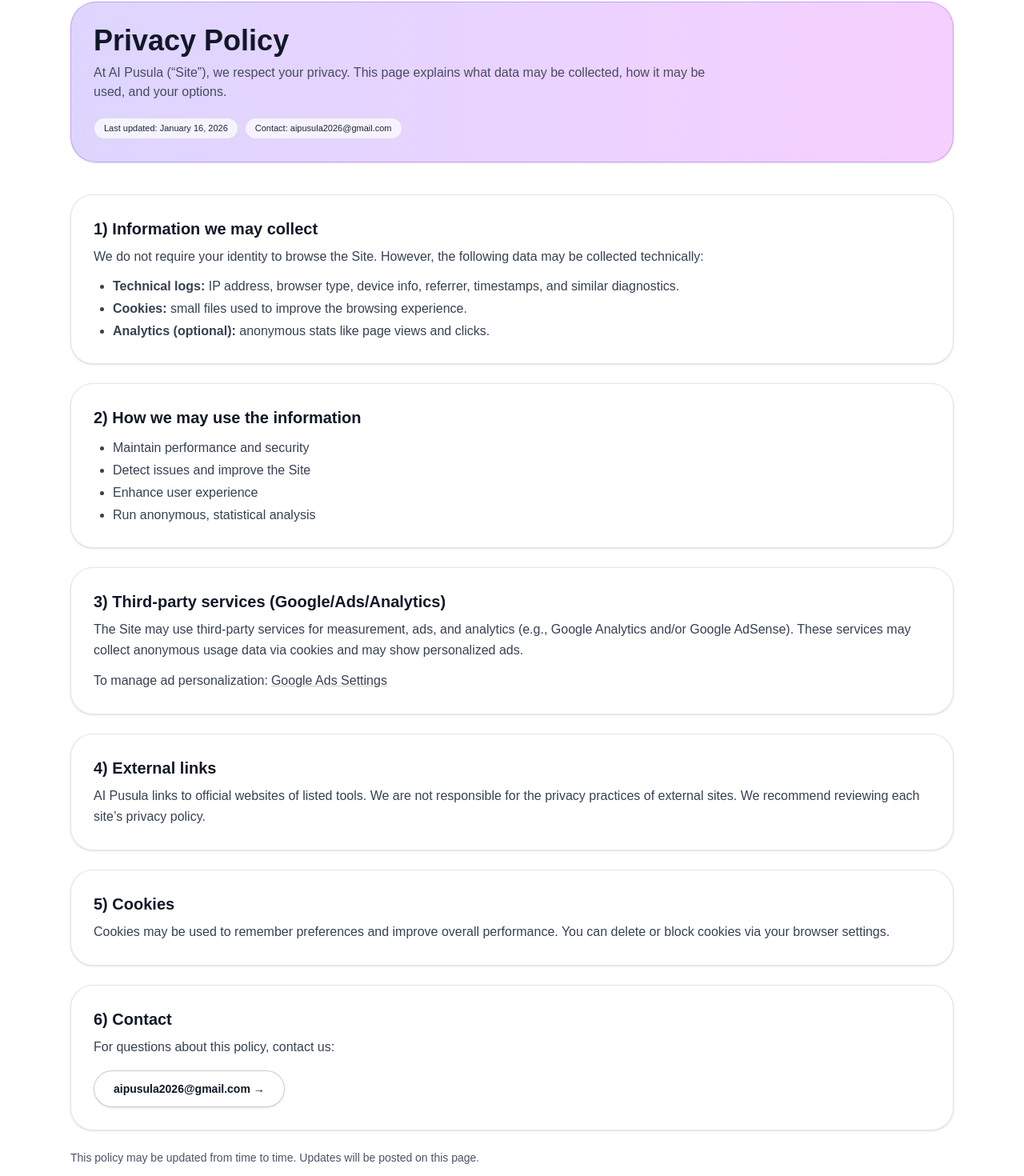
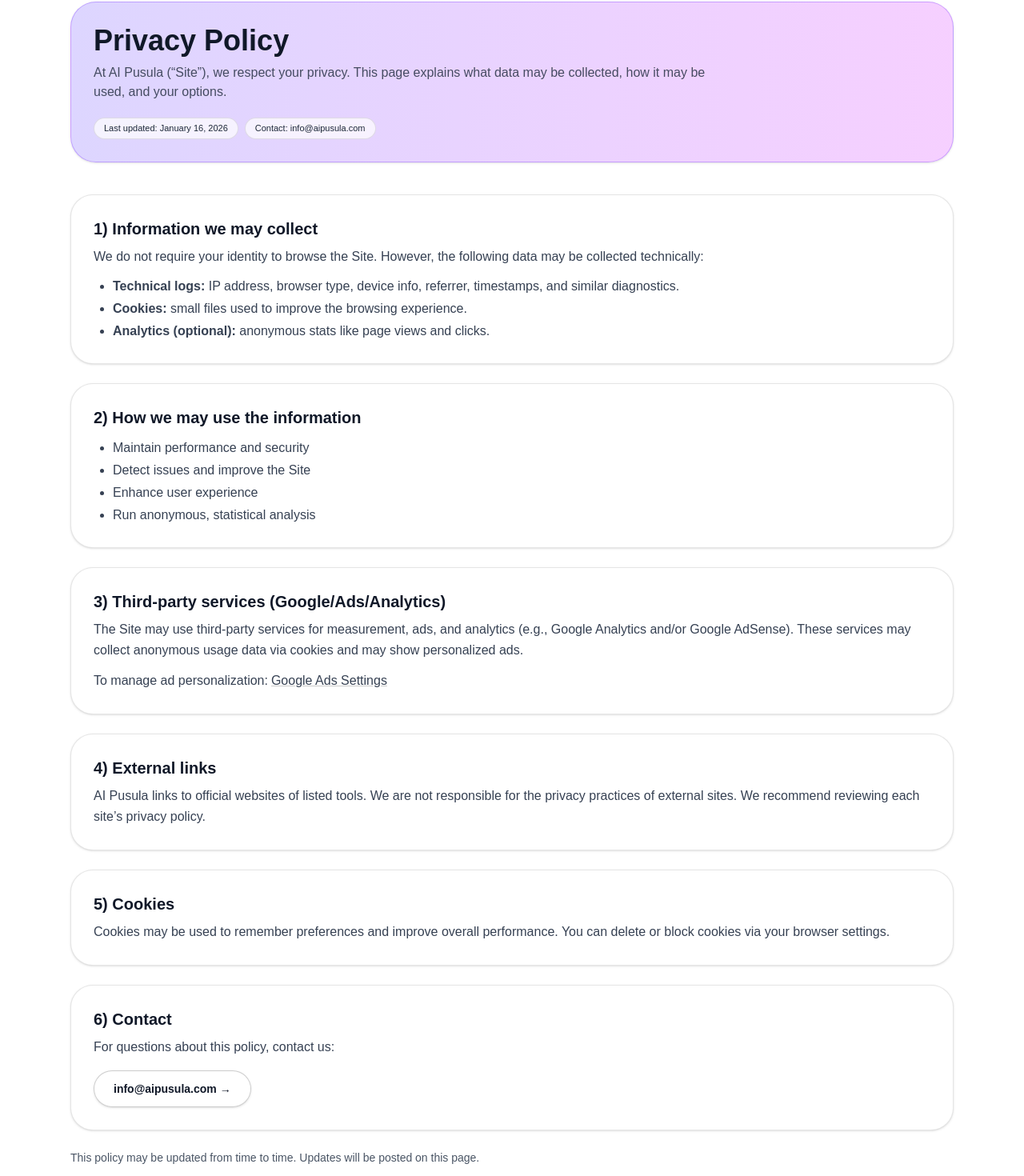
Before and after one commit to altayysf/aipusula, a Next.js app: page /en/privacy-policy in a window 1280 px wide. Shown: the part 139-1609 px from the top of the page at 80% size. Built offline with nearby package versions, Linux system fonts and the light colour scheme.

Commit message:
gizlilik ssayfaları mail ve favicon

```diff
--- a/app/en/privacy-policy/page.tsx
+++ b/app/en/privacy-policy/page.tsx
@@ -33,7 +33,7 @@ export default function PrivacyEN() {
                 Last updated: {updatedAt}
               </span>
               <span className="rounded-full bg-white/70 border border-black/10 px-3 py-1 text-[11px] text-gray-800 whitespace-nowrap">
-                Contact: aipusula2026@gmail.com
+                Contact: info@aipusula.com
               </span>
             </div>
           </section>
@@ -134,7 +134,7 @@ export default function PrivacyEN() {
                 href="mailto:aipusula2026@gmail.com?subject=AI%20Pusula%20-%20Privacy%20Policy"
                 className="mt-4 inline-flex rounded-full bg-white/85 border border-black/20 px-6 py-3 text-sm font-semibold text-gray-900 hover:bg-white transition shadow-sm"
               >
-                aipusula2026@gmail.com →
+                info@aipusula.com →
               </a>
             </section>
 
--- a/app/tr/gizlilik-politikasi/page.tsx
+++ b/app/tr/gizlilik-politikasi/page.tsx
@@ -34,7 +34,7 @@ export default function PrivacyTR() {
                 Son güncelleme: {updatedAt}
               </span>
               <span className="rounded-full bg-white/70 border border-black/10 px-3 py-1 text-[11px] text-gray-800 whitespace-nowrap">
-                İletişim: aipusula2026@gmail.com
+                İletişim: info@aipusula.com
               </span>
             </div>
           </section>
@@ -138,7 +138,7 @@ export default function PrivacyTR() {
                 href="mailto:aipusula2026@gmail.com?subject=AI%20Pusula%20-%20Gizlilik%20Politikasi"
                 className="mt-4 inline-flex rounded-full bg-white/85 border border-black/20 px-6 py-3 text-sm font-semibold text-gray-900 hover:bg-white transition shadow-sm"
               >
-                aipusula2026@gmail.com →
+                info@aipusula.com →
               </a>
             </section>
 
```
Also changed, not shown: 2 other files (tests, documents, lock files or other folders).
